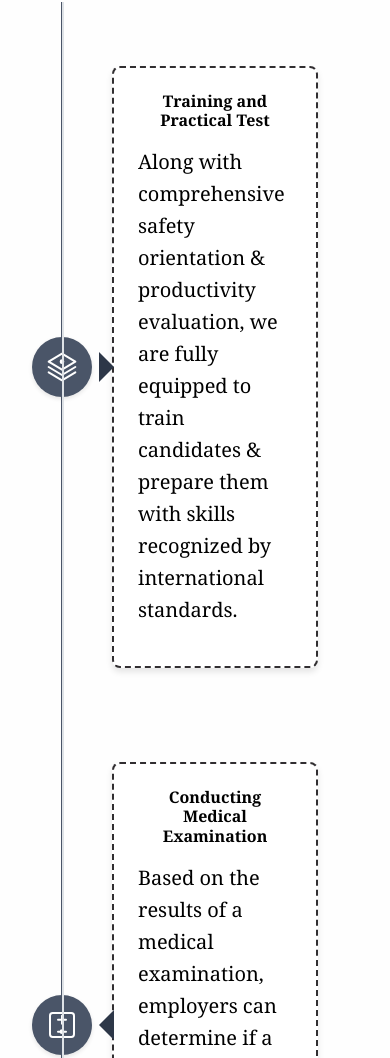
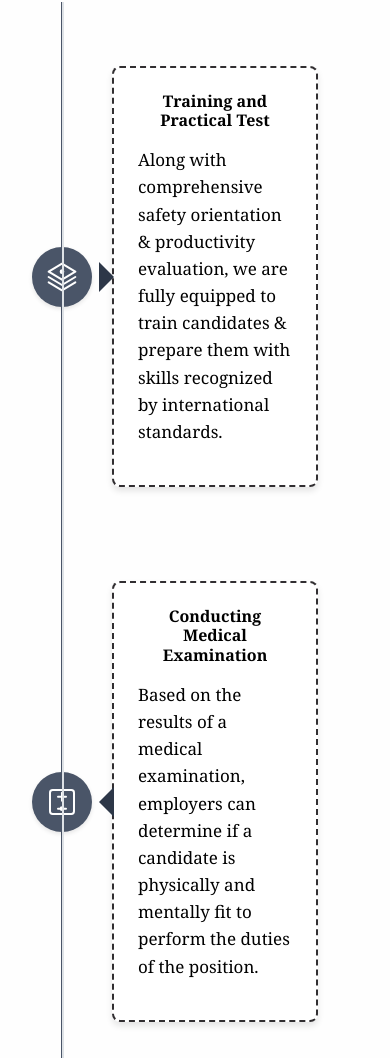
Before and after one commit to zaid-thabsheer/meero, a plain HTML site: page service.html in a window 390 px wide. Shown: the part 747-1805 px from the top of the page. Drawn offline with nearby package versions, Linux system fonts and the light colour scheme.

Commit message:
text size

```diff
--- a/asset/css/style.css
+++ b/asset/css/style.css
@@ -1515,7 +1515,7 @@ a {
 }
 .timeline-text {
 
-  font-size: 0.75rem;
-
-}
-}
+  font-size: 17px !important;
+
+}
+}
```
